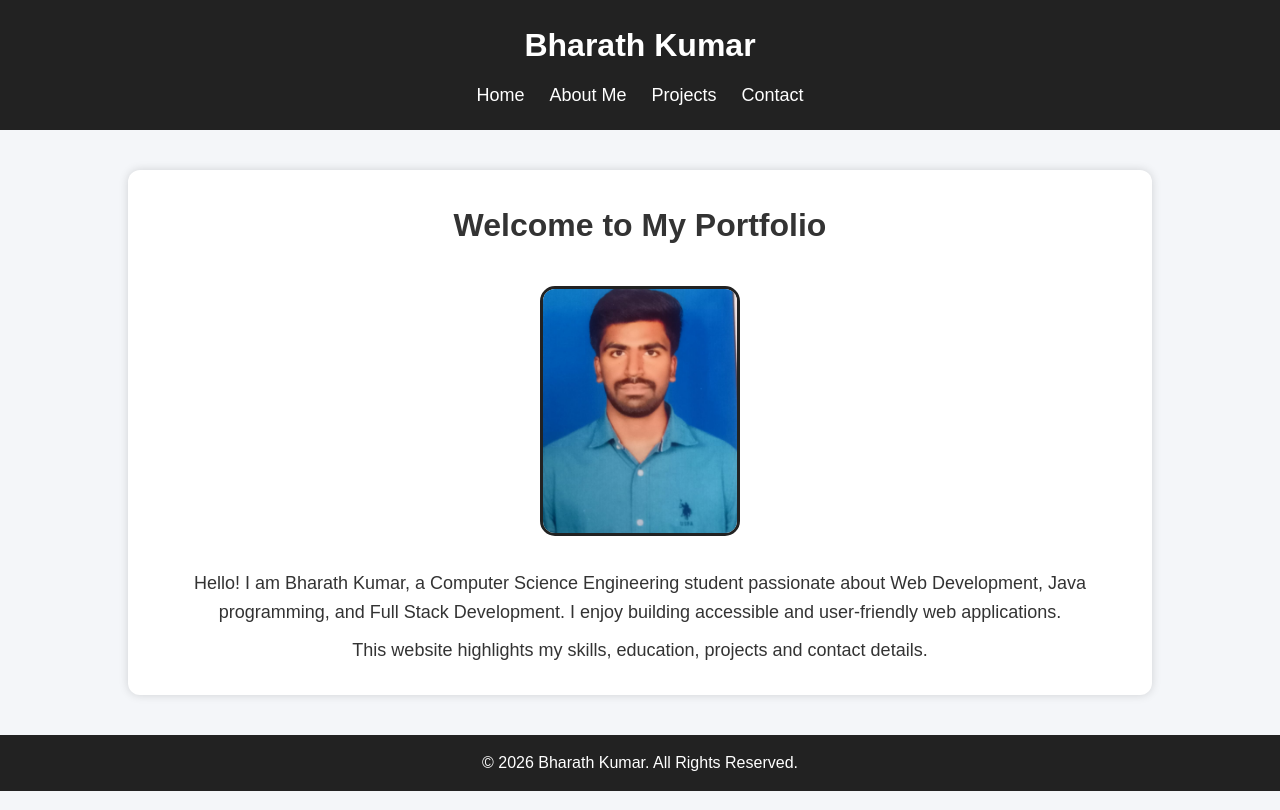
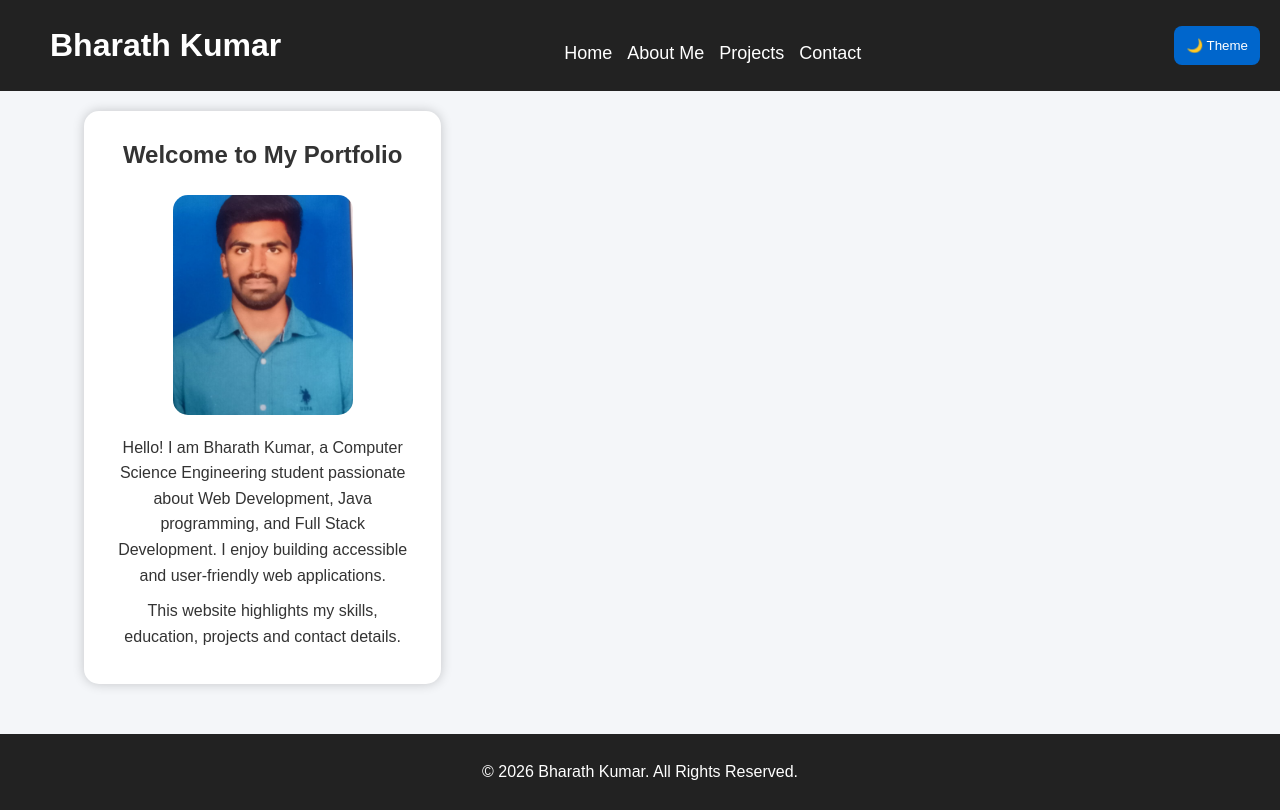
Before and after one commit to bharathbemini123-prog/Portfolio-Website, a plain HTML site: page index.html in a window 1280 px wide. Drawn offline with Linux system fonts and the light colour scheme.

Commit message:
Add files via upload

```diff
--- a/index.html
+++ b/index.html
@@ -25,6 +25,7 @@
             <li><a href="contact.html">Contact</a></li>
         </ul>
     </nav>
+    <button onclick="toggleTheme()">🌙 Theme</button>
 </header>
 
 <main>
@@ -55,6 +56,10 @@
 <footer>
     <p>&copy; 2026 Bharath Kumar. All Rights Reserved.</p>
 </footer>
-
+<script>
+    function toggleTheme() {
+        document.body.classList.toggle("dark-mode");
+    }
+    </script>
 </body>
 </html>
--- a/style.css
+++ b/style.css
@@ -1,33 +1,55 @@
+/* CSS Variables - Light Theme */
+:root {
+    --bg-color: #f4f6f9;
+    --text-color: #333;
+    --card-color: #ffffff;
+    --header-color: #222;
+    --button-color: #0066cc;
+}
+
+/* Dark Theme */
+.dark-mode {
+    --bg-color: #121212;
+    --text-color: #ffffff;
+    --card-color: #1e1e1e;
+    --header-color: #000;
+    --button-color: #3399ff;
+}
+
+/* Reset */
 * {
     margin: 0;
     padding: 0;
     box-sizing: border-box;
 }
 
+/* Mobile First */
 body {
     font-family: Arial, sans-serif;
-    background-color: #f4f6f9;
-    color: #333;
+    background-color: var(--bg-color);
+    color: var(--text-color);
     line-height: 1.6;
+    transition: 0.4s;
 }
 
-/* Header */
+/* Flexbox Navigation */
 header {
-    background-color: #222;
+    background: var(--header-color);
     color: white;
     padding: 20px;
 }
 
 header h1 {
     text-align: center;
-    margin-bottom: 10px;
 }
 
 nav ul {
     display: flex;
-    justify-content: center;
-    gap: 25px;
+    flex-direction: column;
+    align-items: center;
     list-style: none;
+    gap: 15px;
+    margin-top: 15px;
 }
 
 nav a {
@@ -40,116 +62,127 @@ nav a:hover {
     color: #00bfff;
 }
 
-/* Main content */
+/* Main Layout */
 main {
-    width: 80%;
-    margin: 40px auto;
+    padding: 20px;
+    width: 90%;
+    margin: 30px auto;
+    display: grid;
+    gap: 20px;
 }
 
-/* Welcome section */
-section {
-    background-color: white;
-    padding: 30px;
-    border-radius: 12px;
-    box-shadow: 0 0 10px rgba(0,0,0,0.15);
-    margin-bottom: 25px;
+/* CSS Grid for sections */
+main {
+    display: grid;
+    grid-template-columns: 1fr;
+    gap: 20px;
+}
+
+/* Cards */
+section,
+article {
+    background: var(--card-color);
+    padding: 25px;
+    border-radius: 15px;
+    box-shadow: 0 0 12px rgba(0,0,0,0.2);
     text-align: center;
 }
 
-section h2 {
-    margin-bottom: 20px;
-    font-size: 32px;
-}
-
-section p {
-    font-size: 18px;
-    margin-top: 10px;
+h2 {
+    margin-bottom: 15px;
+    text-align: center;
 }
 
 /* Profile image */
 img {
-    width: 200px;
-    height: 250px;
+    width: 180px;
+    height: 220px;
+    object-fit: cover;
     border-radius: 15px;
-    object-fit: cover;
-    margin: 15px 0;
-    border: 3px solid #222;
+    display: block;
+    margin: 20px auto;
 }
 
-/* Projects */
+/* Project Grid */
 article {
-    margin-top: 20px;
-    padding: 15px;
-    border-left: 5px solid #222;
-    background-color: #f9f9f9;
-    text-align: left;
+    margin-top: 15px;
 }
 
-/* Contact Form */
+/* Form Flexbox */
 form {
-    width: 100%;
-    max-width: 500px;
-    margin: auto;
     display: flex;
     flex-direction: column;
-}
-
-label {
-    text-align: left;
-    margin-top: 10px;
-    font-weight: bold;
+    gap: 10px;
 }
 
 input,
 textarea {
     padding: 12px;
-    margin-top: 5px;
     border-radius: 8px;
     border: 1px solid #888;
 }
 
 button {
-    margin-top: 15px;
     padding: 12px;
-    background-color: #222;
+    background: var(--button-color);
     color: white;
     border: none;
     border-radius: 8px;
     cursor: pointer;
-    font-size: 16px;
 }
 
-button:hover {
-    background-color: #444;
+/* Tablet View */
+@media (min-width: 768px) {
+
+    nav ul {
+        flex-direction: row;
+        justify-content: center;
+    }
+
+    main {
+        grid-template-columns: repeat(2, 1fr);
+    }
+}
+
+/* Desktop View */
+@media (min-width: 1024px) {
+
+    main {
+        grid-template-columns: repeat(3, 1fr);
+        width: 90%;
+        margin: auto;
+    }
+
+    header {
+        display: flex;
+        justify-content: space-between;
+        align-items: center;
+    }
+
+    header h1 {
+        margin-left: 30px;
+    }
+
+    nav ul {
+        margin-right: 30px;
+    }
 }
 
 /* Footer */
 footer {
-    background-color: #222;
+    background: var(--header-color);
     color: white;
     text-align: center;
     padding: 15px;
-    margin-top: 40px;
+    margin-top: 30px;
+}
+/* Center list items */
+ul {
+    list-style-position: inside;
 }
 
-/* Mobile devices */
-@media (max-width: 768px) {
-    main {
-        width: 95%;
-    }
-
-    nav ul {
-        flex-direction: column;
-        gap: 10px;
-        text-align: center;
-    }
-
-    section h2 {
-        font-size: 26px;
-    }
-
-    img {
-        width: 150px;
-        height: 200px;
-    }
+/* Better paragraph spacing */
+p {
+    margin: 10px auto;
+    max-width: 700px;
 }
```
Also changed, not shown: about.html (+6 -1 lines), contact.html (+6 -0 lines), projects.html (+6 -0 lines).
